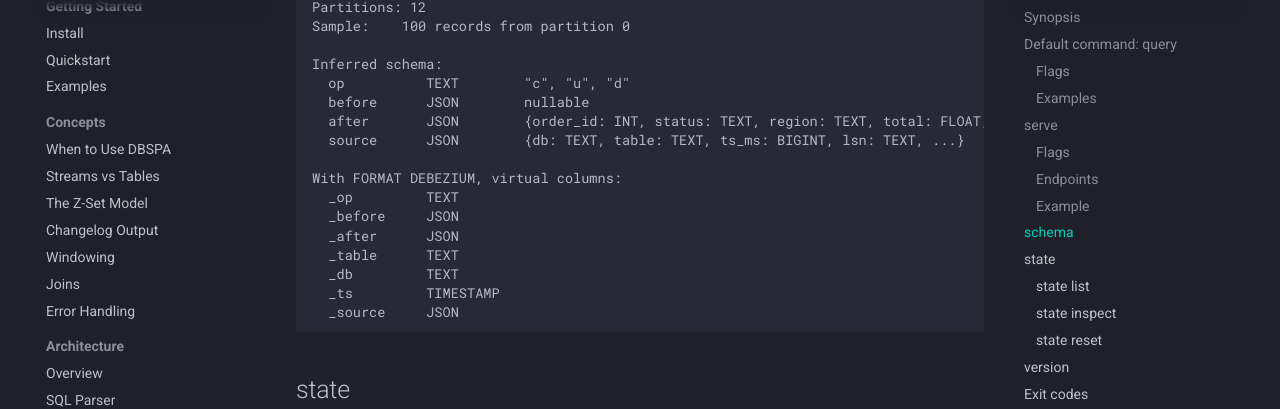
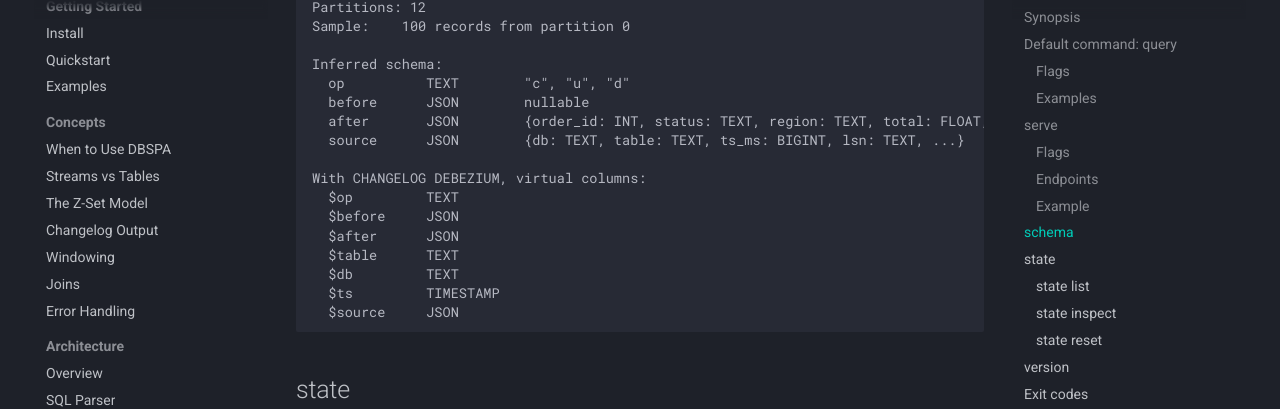
Before and after one commit to kevin-cantwell/dbspa, an MkDocs documentation site: the page built from docs/reference/cli.md, in a window 1280 px wide and 900 px high, scrolled down 3917 px. Shown: the part 91-500 px from the top of the window. Built offline with MkDocs 1.6.1 and Material for MkDocs 9.7.7, drawn with Linux system fonts in a browser that asks for light colours; comment, search, counter and statistics services are not loaded; some of the changed text lies outside the part shown.

Commit message:
Rename Debezium virtual columns to $-prefix to avoid payload collisions
$op, $before, $after, $source, $table, $db, $ts replace _op, _before, etc.
$ cannot appear in payload column names, guaranteeing no namespace collision.

- Lexer: add $ as valid identifier start character
- Parser: error if any $ column is used in GROUP BY
- Format decoders: emit $-prefixed virtual columns
- Tests and docs updated throughout

Co-Authored-By: Claude Sonnet 4.6 <noreply@anthropic.com>

````diff
--- a/docs/reference/cli.md
+++ b/docs/reference/cli.md
@@ -79,7 +79,7 @@ dbspa --cpuprofile prof.out "SELECT status, COUNT(*) GROUP BY status"
 go tool pprof prof.out
 
 # Debezium Avro with schema registry
-dbspa "SELECT _op, customer_id, total
+dbspa "SELECT $op, customer_id, total
         FROM 'kafka://broker/orders.cdc?registry=http://schema-registry:8081'
         FORMAT AVRO CHANGELOG DEBEZIUM"
 ```
@@ -151,14 +151,14 @@ Inferred schema:
   after       JSON        {order_id: INT, status: TEXT, region: TEXT, total: FLOAT, ...}
   source      JSON        {db: TEXT, table: TEXT, ts_ms: BIGINT, lsn: TEXT, ...}
 
-With FORMAT DEBEZIUM, virtual columns:
-  _op         TEXT
-  _before     JSON
-  _after      JSON
-  _table      TEXT
-  _db         TEXT
-  _ts         TIMESTAMP
-  _source     JSON
+With CHANGELOG DEBEZIUM, virtual columns:
+  $op         TEXT
+  $before     JSON
+  $after      JSON
+  $table      TEXT
+  $db         TEXT
+  $ts         TIMESTAMP
+  $source     JSON
 ```
 
 ## state
````
Also changed, not shown: docs/architecture/parser.md (+1 -1 lines), docs/architecture/performance.md (+2 -2 lines), docs/getting-started/examples.md (+3 -3 lines), docs/reference/formats.md (+2 -2 lines), docs/reference/sql.md (+8 -8 lines), 9 other files.
